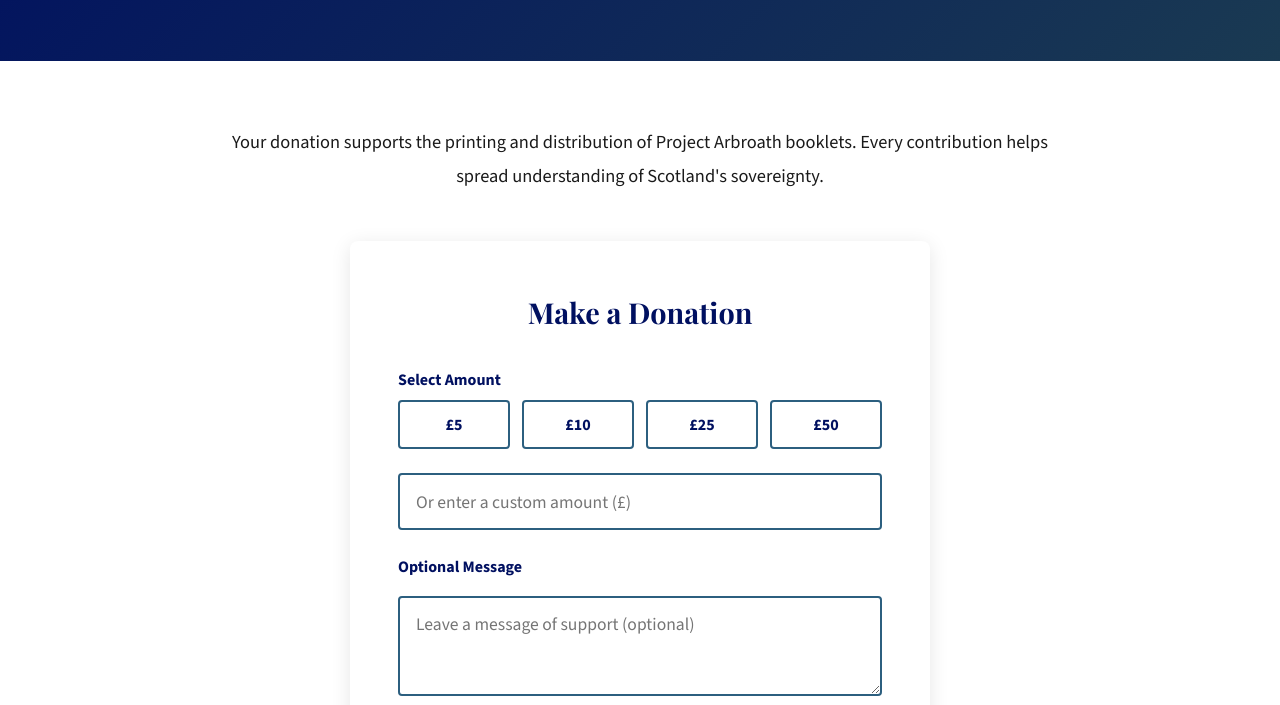
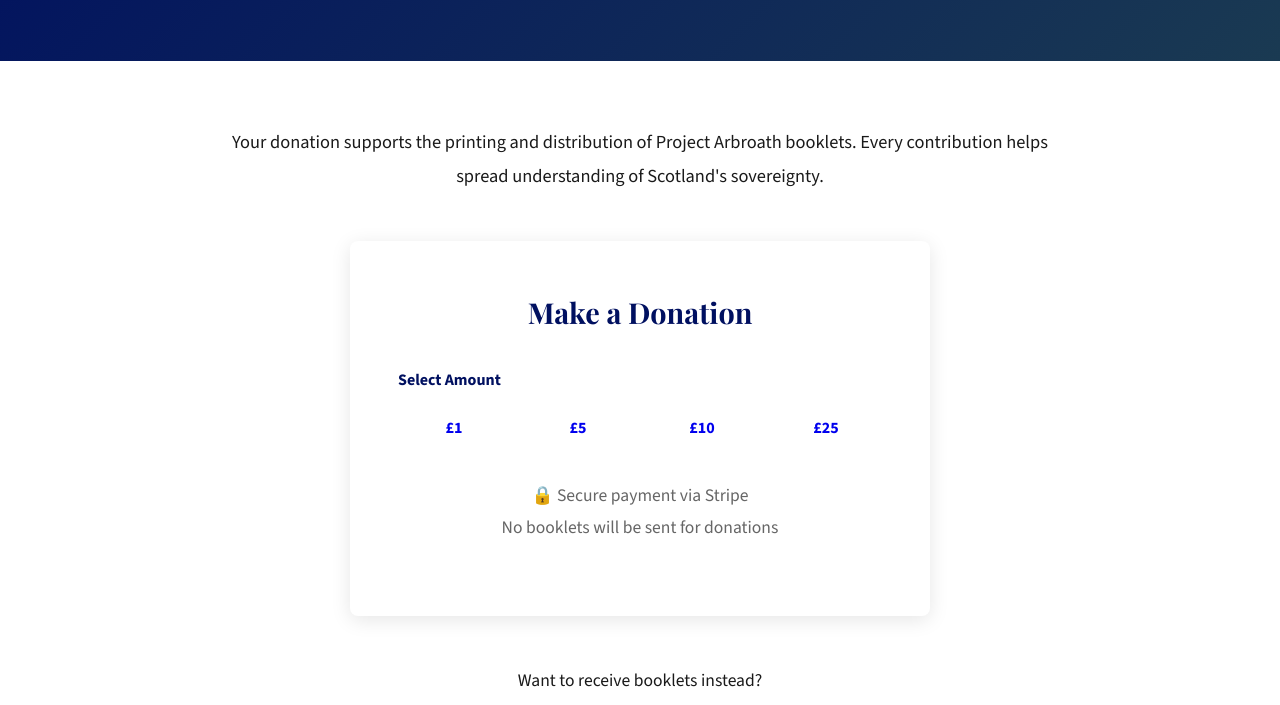
Before and after one commit to project-arbroath/projectarbroath-site, an Eleventy site: page src/donate.njk in a window 1280 px wide. Shown: the part 247-952 px from the top of the page. Built offline with nearby package versions, Linux system fonts and the light colour scheme; Eleventy itself is replaced by a stand-in of ours; files that its build step writes are made by us from their sources.

Commit message:
Update donate.njk
Add payment links for donations. Remove variable donation box

```diff
--- a/src/donate.njk
+++ b/src/donate.njk
@@ -4,53 +4,29 @@
 navPage: donate
 permalink: /donate/
 ---
-
 <div class="page-header">
   <h1>Support Project Arbroath</h1>
   <p>Help us print and distribute booklets across Scotland</p>
 </div>
-
 <div class="content-section">
   <div class="content-body">
-
     <p style="text-align:center;font-size:1.15rem;margin-bottom:2rem;">
       Your donation supports the printing and distribution of Project Arbroath booklets. Every contribution helps spread understanding of Scotland's sovereignty.
     </p>
-
     <div class="donate-wrapper">
       <h3>Make a Donation</h3>
-
       <label class="form-label">Select Amount</label>
       <div class="preset-grid">
-        <button class="preset-btn" onclick="setDonation(5, this)">£5</button>
-        <button class="preset-btn" onclick="setDonation(10, this)">£10</button>
-        <button class="preset-btn" onclick="setDonation(25, this)">£25</button>
-        <button class="preset-btn" onclick="setDonation(50, this)">£50</button>
+        <a href="https://buy.stripe.com/aFaeV6e1W25BbxUgSZ2Ry0k" class="btn btn-secondary" style="flex: 1; text-align: center;">£1</a>
+        <a href="https://buy.stripe.com/eVq3cof60fWr9pMdGN2Ry0l" class="btn btn-secondary" style="flex: 1; text-align: center;">£5</a>
+        <a href="https://buy.stripe.com/3cI00c7Dy7pV31o1Y52Ry0m" class="btn btn-secondary" style="flex: 1; text-align: center;">£10</a>
+        <a href="https://buy.stripe.com/fZudR29LG4dJeK6byF2Ry0n" class="btn btn-secondary" style="flex: 1; text-align: center;">£25</a>
       </div>
-      <input type="number" id="donationAmount" class="form-input" placeholder="Or enter a custom amount (£)">
-
-      <label class="form-label">Optional Message</label>
-      <textarea class="form-input" placeholder="Leave a message of support (optional)"></textarea>
-
-      <a href="#" class="btn btn-orange" style="width:100%;text-align:center;font-size:1.1rem;padding:1.1rem;">
-        Proceed to Secure Checkout
-      </a>
-
-      <p class="form-note">🔒 Secure payment via Stripe<br>No booklets will be sent for donations</p>
+      <p class="form-note" style="text-align:center;margin-top:1.5rem;">🔒 Secure payment via Stripe<br>No booklets will be sent for donations</p>
     </div>
-
     <div style="text-align:center;margin:3rem 0;">
       <p style="font-size:1.1rem;margin-bottom:1.5rem;">Want to receive booklets instead?</p>
       <a href="/booklet/order/" class="btn btn-primary">Purchase Booklets</a>
     </div>
-
   </div>
 </div>
-
-<script>
-  function setDonation(amount, btn) {
-    document.getElementById('donationAmount').value = amount;
-    document.querySelectorAll('.preset-btn').forEach(b => b.classList.remove('active'));
-    btn.classList.add('active');
-  }
-</script>
```
